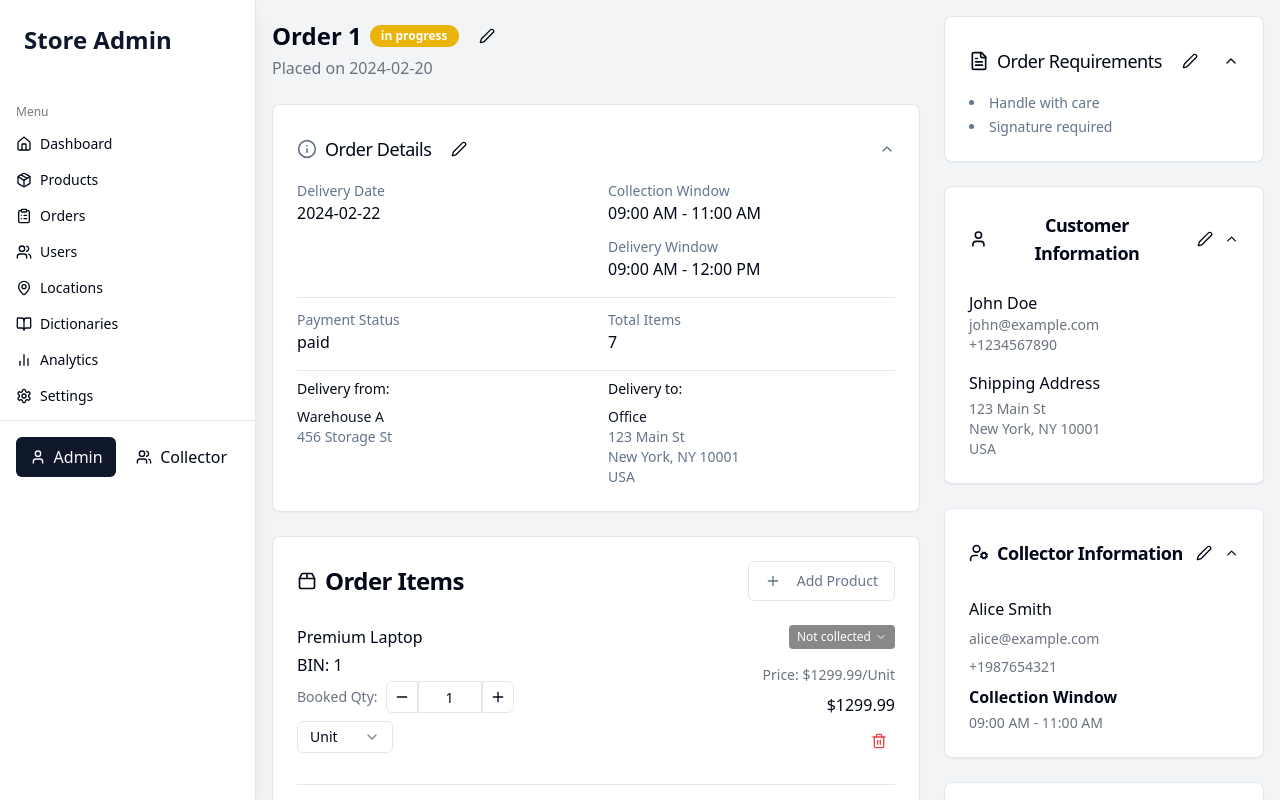
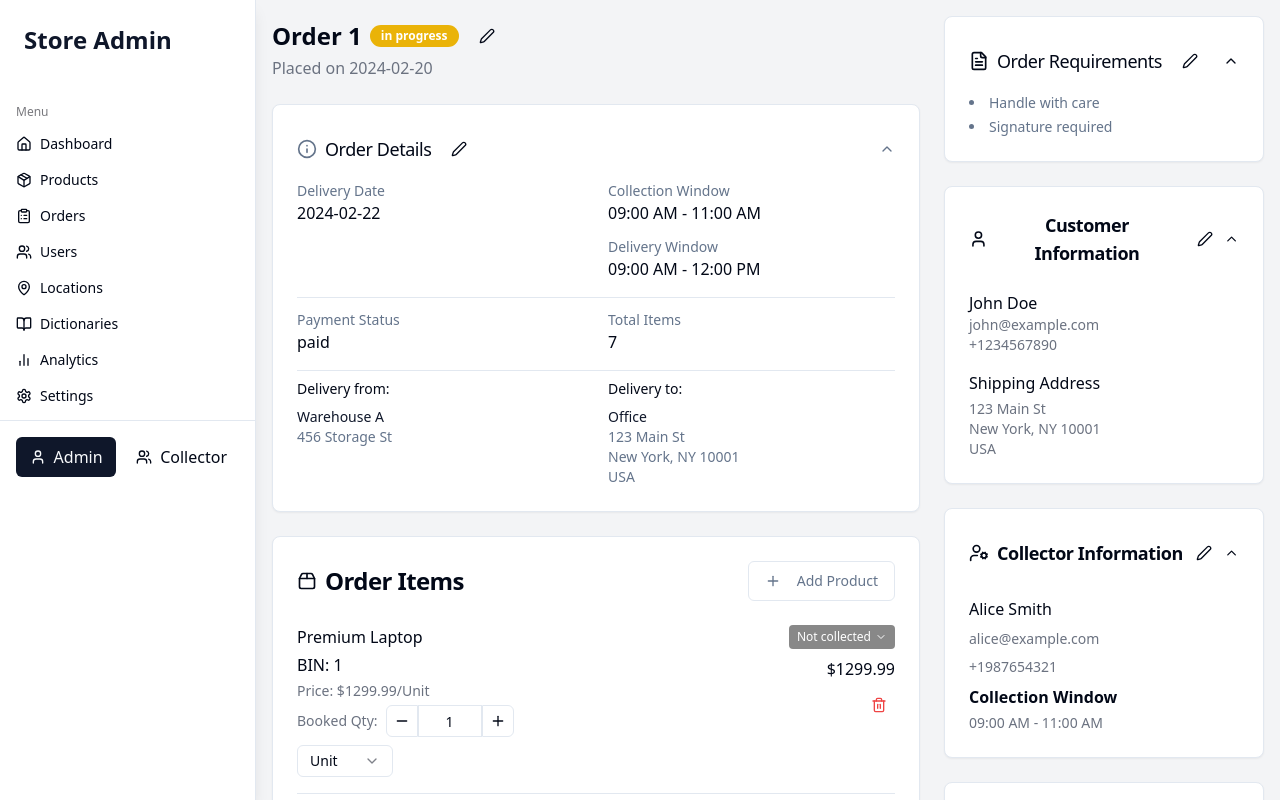
Before and after one commit to alex-chesakov/soft-admin-nest, a React (Vite) app: page /orders/1 in a window 1280 px wide. Shown: the top 800 px of the page. Built offline with nearby package versions, Linux system fonts and the light colour scheme.

Commit message:
Update price display alignment
Align the price display to show "Price: $1299.99/Unit" on the left side of the component.
[skip gpt_engineer]

```diff
--- a/src/components/orders/OrderItem.tsx
+++ b/src/components/orders/OrderItem.tsx
@@ -61,6 +61,7 @@ export const OrderItemComponent = ({
           )}
         </div>
         <p className="font-medium">BIN: {item.id}</p>
+        <p className="text-sm text-gray-500 mt-2">Price: ${displayPrice.toFixed(2)}/{item.unit || 'Unit'}</p>
         <div className="flex flex-col gap-2 mt-2">
           <div className="flex items-center gap-2">
             <label className={`text-sm text-gray-500 ${item.adjustedQuantity ? 'line-through text-gray-400' : ''}`}>Booked Qty:</label>
@@ -122,7 +123,6 @@ export const OrderItemComponent = ({
           onStatusChange={(newStatus, adjustedQty) => onStatusChange(item.id, newStatus, adjustedQty)}
           statuses={itemStatuses}
         />
-        <p className="text-sm text-gray-500 mt-2">Price: ${displayPrice.toFixed(2)}/{item.unit || 'Unit'}</p>
         <div className="flex items-center justify-end gap-2">
           <span className={`font-medium ${adjustedTotal ? 'line-through text-gray-400' : ''}`}>
             ${originalTotal.toFixed(2)}
```
